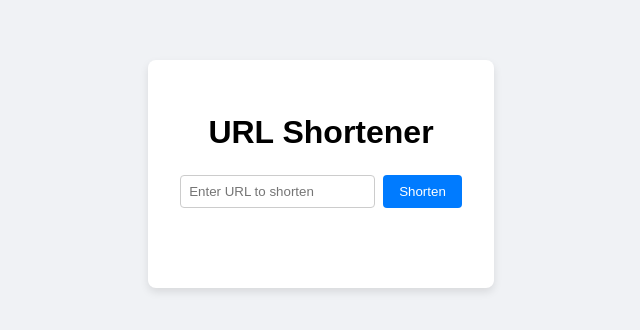
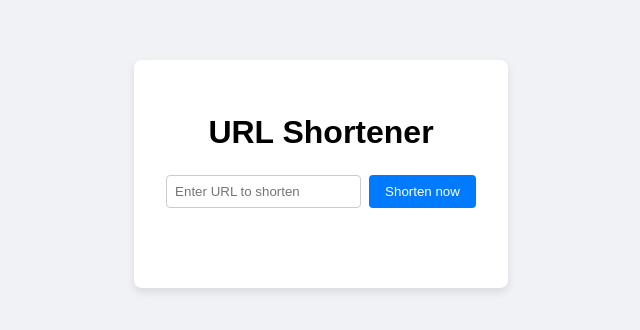
Before and after one commit to faizanfirdousi/url_shortener, a plain HTML site: page frontend/index.html in a window 1280 px wide. Shown: the part 226-556 px from the top of the page, without its empty margins (319-959 px from the left). Drawn offline with Linux system fonts and the light colour scheme.

Commit message:
test change

```diff
--- a/frontend/index.html
+++ b/frontend/index.html
@@ -11,7 +11,7 @@
         <h1>URL Shortener</h1>
         <form id="shorten-form">
             <input type="url" id="url-input" placeholder="Enter URL to shorten" required>
-            <button type="submit">Shorten</button>
+            <button type="submit">Shorten now</button>
         </form>
         <div id="result"></div>
     </div>
```
